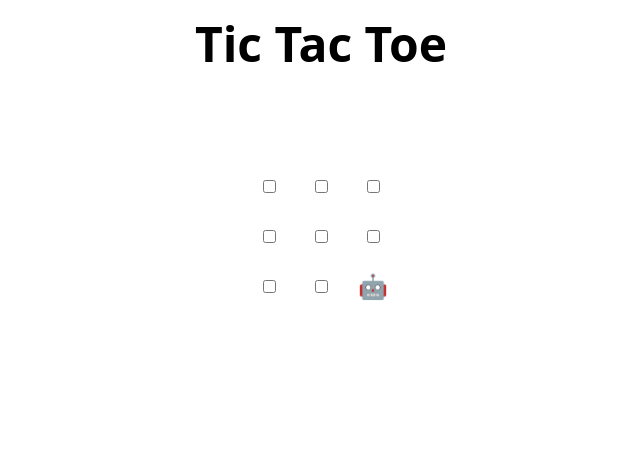
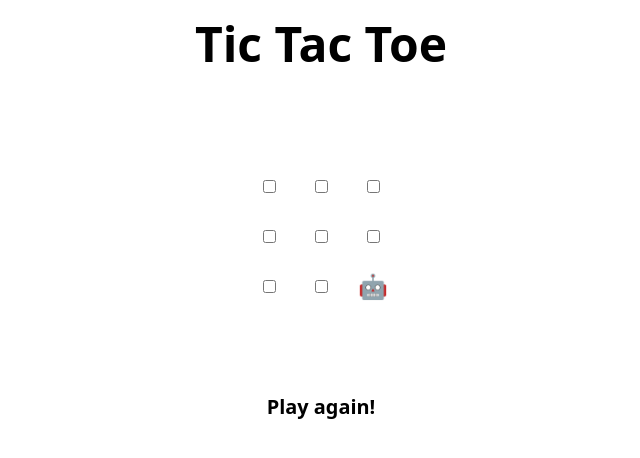
Before and after one commit to Sachinous/skills-review-pull-requests, a plain HTML site: page index.html in a window 1280 px wide. Shown: the whole page, without its empty margins (319-959 px from the left). Drawn offline with Linux system fonts and the light colour scheme.

Commit message:
Update index.html

```diff
--- a/index.html
+++ b/index.html
@@ -48,7 +48,7 @@
 </table>
 
 <h2 hidden>Game over, refresh to play again 🧑‍💻 🤖!</h2>
-
+<h5> Play again! </h5>
 <script>
   // Initialization
   const boxes = Array.from(document.querySelectorAll("td"));
```
